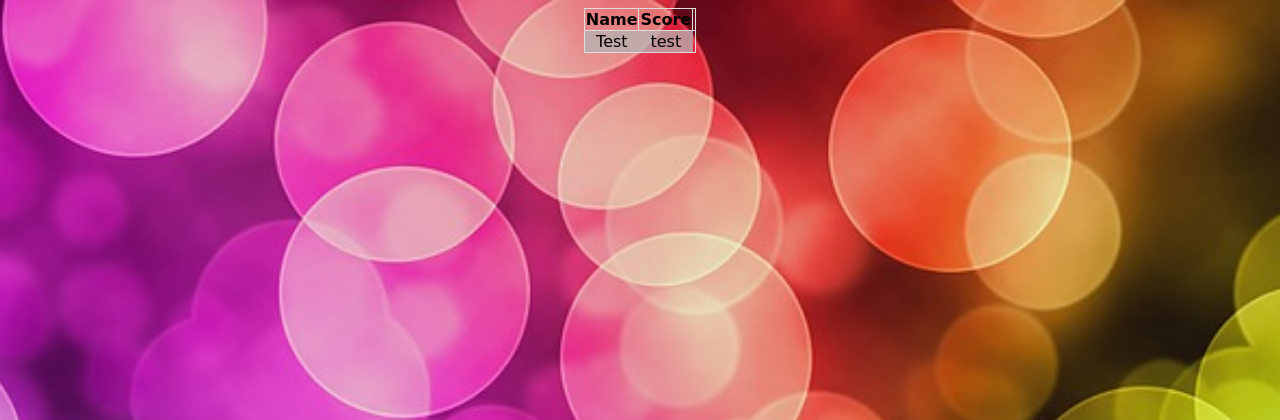
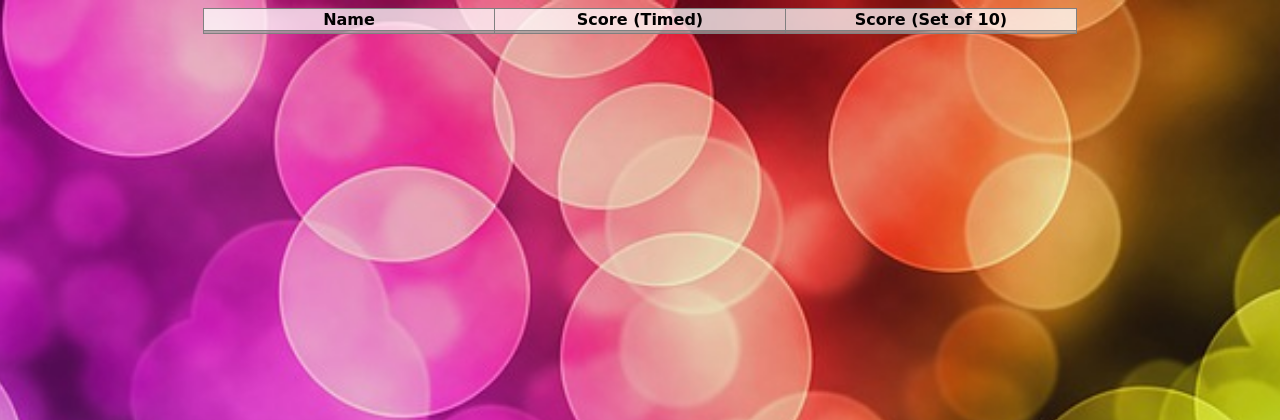
Before and after one commit to andreahpl/cssi2017-finalproject, a Python web app: template templates/leaderboard.html in a window 1280 px wide. Shown: the top 420 px of the page. Run offline with Jinja, Linux system fonts and the light colour scheme; the template is opened without the code that fills it, so the values that code supplies are empty.

Commit message:
Added user icon and changed styling for leaderboard and profile page

```diff
--- a/stylesheets/stylesheet.css
+++ b/stylesheets/stylesheet.css
@@ -81,25 +81,35 @@ input {
 .email {
   font-size: 1.25em;
   font-weight: 800;
+  margin: 0;
 }
 
 #profile-page {
-  background-color: rgba(180,180,180,0.75);
-  width: 50%;
+  background-color: rgba(180,180,180,0.95);
+  width: 40%;
   margin: 0 auto;
+}
+
+#user-icon {
+  margin-top: 1em;
 }
 
 /* Tables */
 table {
   margin: 0 auto;
-  border: 1px solid black;
+  border: 1px solid gray;
   border-collapse: collapse;
 }
 
-tr, th {
-  border: 1px solid #DDDDDD;
+td, th {
+  border: 1px solid gray;
+  width: 18em;
+}
+
+tr:nth-child(odd) {
+  background-color: rgba(255,255,255,0.75);
 }
 
 tr:nth-child(even) {
-  background-color: rgba(180,180,180,0.75);
+  background-color: rgba(160,160,160,0.75);
 }
--- a/templates/leaderboard.html
+++ b/templates/leaderboard.html
@@ -11,11 +11,13 @@
   <table>
     <tr>
       <th>Name</th>
-      <th>Score<th>
+      <th>Score (Timed)</th>
+      <th>Score (Set of 10)</th>
     </tr>
     <tr>
-      <td>Test</td>
-      <td>test</td>
+      <td></td>
+      <td></td>
+      <td></td>
     </tr>
   </table>
 </body>
```
Also changed, not shown: templates/profile-page.html (+6 -2 lines), images/user-icon.png (added).
